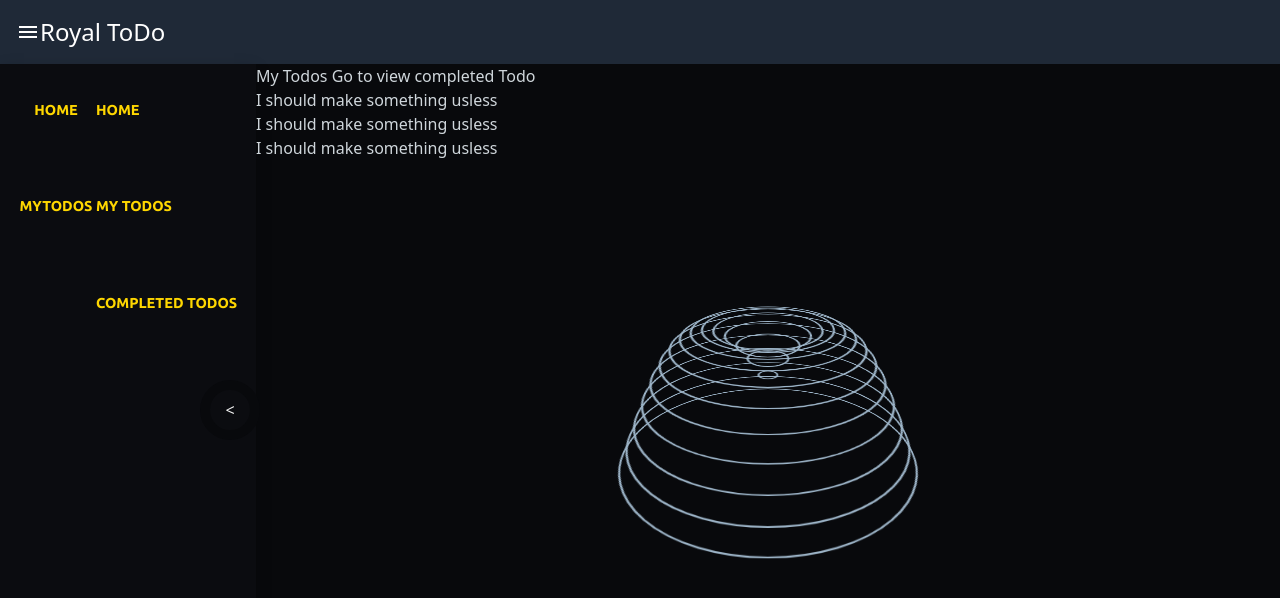
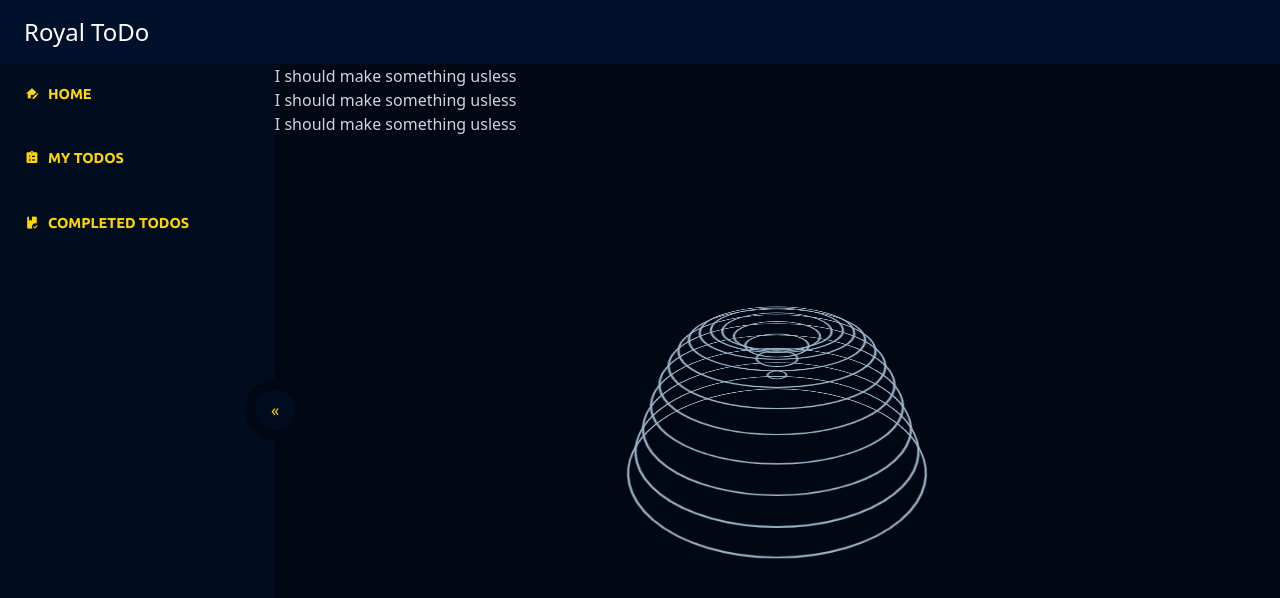
Before and after one commit to DudesCorporation/royal-todo, a Vue app: page /mytodos in a window 1280 px wide. Shown: the top 598 px of the page. Built offline with nearby package versions, Linux system fonts and the light colour scheme; a web font is replaced by a local one.

Commit message:
some improve nav

```diff
--- a/src/App.vue
+++ b/src/App.vue
@@ -3,12 +3,15 @@
 </template>
 
 <style lang="scss">
-$bgClr: #08090c;
+$bgClr: #010814;
+$fontClr: #cfd6db;
+
 body {
   box-sizing: border-box;
   margin: 0;
   padding: 0;
   background-color: $bgClr;
+  color: $fontClr;
 }
 
 h1,
--- a/src/components/MainHeader.vue
+++ b/src/components/MainHeader.vue
@@ -1,8 +1,5 @@
 <template>
-  <header
-    class="MainHeader flex bg-gray-800 text-white h-16 items-center text-2xl p-4"
-  >
-    <Icon>menu</Icon>
+  <header class="MainHeader flex text-white h-16 items-center text-2xl p-6">
     <router-link to="/" class="logo">Royal ToDo</router-link>
   </header>
 </template>
@@ -14,3 +11,9 @@ export default defineComponent({
   name: 'MainHeader',
 })
 </script>
+
+<style lang="scss">
+.MainHeader {
+  background-color: #02112b;
+}
+</style>
--- a/src/components/base/NavigationDrawer.vue
+++ b/src/components/base/NavigationDrawer.vue
@@ -3,60 +3,41 @@
     <ul class="nav__list">
       <li class="nav__item">
         <router-link to="/" class="nav__link">
-          <span class="nav__icon">HOME</span>
+          <span class="nav__icon"><Icon>home-edit</Icon></span>
           <span class="nav__title">Home</span>
         </router-link>
       </li>
       <li class="nav__item">
         <router-link to="/mytodos" class="nav__link">
-          <span class="nav__icon">MYTODOS</span>
+          <span class="nav__icon"> <Icon>clipboard-list</Icon> </span>
           <span class="nav__title">My Todos</span>
         </router-link>
       </li>
       <li class="nav__item">
         <router-link to="/completed" class="nav__link">
-          <span class="nav__icon"></span>
+          <span class="nav__icon"><Icon>book-check </Icon> </span>
           <span class="nav__title">Completed Todos</span>
         </router-link>
       </li>
     </ul>
   </nav>
   <div class="nav-toggle"></div>
-  <!-- <nav class="nav">
-    <ul class="nav__list">
-      <li class="nav__item">
-        <router-link to="/" class="nav__link">
-          Home
-        </router-link>
-      </li>
-      <li class="nav__item">
-        <router-link to="/mytodos" class="nav__link">
-          My Todos
-        </router-link>
-      </li>
-      <li class="nav__item">
-        <router-link to="/completed" class="nav__link">
-          Completed Todo
-        </router-link>
-      </li>
-    </ul>
-  </nav> -->
 </template>
 
 <style lang="scss" scoped>
-$drawerClr: #0b0c10;
-$hoverClr: #101218;
+$clrMenu: #010c1f;
+$hoverClr: #011029;
 
 $baseFont: 'Ubuntu', sans-serif;
 
 .nav {
   position: relative;
-  width: 40vh;
+  width: 350px;
   height: 90vh;
-  background-color: $drawerClr;
   overflow: hidden;
-  box-shadow: 0 5px 15px rgba(0, 0, 0, 0.2);
+  box-shadow: 0 5px 5px rgba(0, 0, 0, 0.2);
   transition: 0.2s;
+  background-color: $clrMenu;
   &__list {
     position: absolute;
     top: 0;
@@ -76,7 +57,7 @@ $baseFont: 'Ubuntu', sans-serif;
     color: gold;
     font-family: $baseFont;
     transition: all 0.2s ease-in-out;
-    padding: 1rem;
+    padding: 0 1rem;
     margin-bottom: 0.3em;
     &:hover {
       background-color: $hoverClr;
@@ -86,7 +67,7 @@ $baseFont: 'Ubuntu', sans-serif;
   &__icon {
     position: relative;
     display: block;
-    min-width: 80px;
+    min-width: 32px;
     height: 60px;
     line-height: 60px;
     text-align: center;
@@ -103,21 +84,22 @@ $baseFont: 'Ubuntu', sans-serif;
   position: absolute;
   width: 60px;
   height: 60px;
-  background-color: $drawerClr;
   cursor: pointer;
-  left: 200px;
+  left: 245px;
   top: calc(50% - 20px);
-  border: 10px solid #08090c;
+  border: 10px solid #010814;
   border-radius: 50%;
+  background-color: $clrMenu;
+  z-index: 100;
   &::before {
-    content: '<';
+    content: '\00AB';
     position: absolute;
     text-align: center;
     top: 5px;
     width: 100%;
     height: 100%;
     line-height: 30px;
-    color: whitesmoke;
+    color: gold;
     cursor: pointer;
   }
 }
--- a/src/views/MyTodos.vue
+++ b/src/views/MyTodos.vue
@@ -1,16 +1,12 @@
 <template>
-  <main class="MyTodos ">
-    <MainHeader class="main-header" />
+  <main class="MyTodos">
+    <MainHeader />
     <section class="wrapper">
       <NavigationDrawer />
 
       <div class="content">
         <Loader v-if="loading" />
         <div v-else>No Todos!</div>
-        <h2>
-          My Todos
-          <router-link to="/completed">Go to view completed Todo</router-link>
-        </h2>
         <div class="todo-block">
           <ul>
             <li class="todo-block__item">I should make something usless</li>
@@ -50,9 +46,6 @@ export default defineComponent({
 </script>
 
 <style lang="scss">
-$bgClr: #08090c;
-$fontClr: #cfd6db;
-
 .wrapper {
   display: flex;
 }
@@ -60,9 +53,4 @@ $fontClr: #cfd6db;
   position: relative;
   width: 100%;
 }
-.MyTodos {
-  height: 100vh;
-  background-color: $bgClr;
-  color: $fontClr;
-}
 </style>
```
Also changed, not shown: 1 other file (tests, documents, lock files or other folders).
